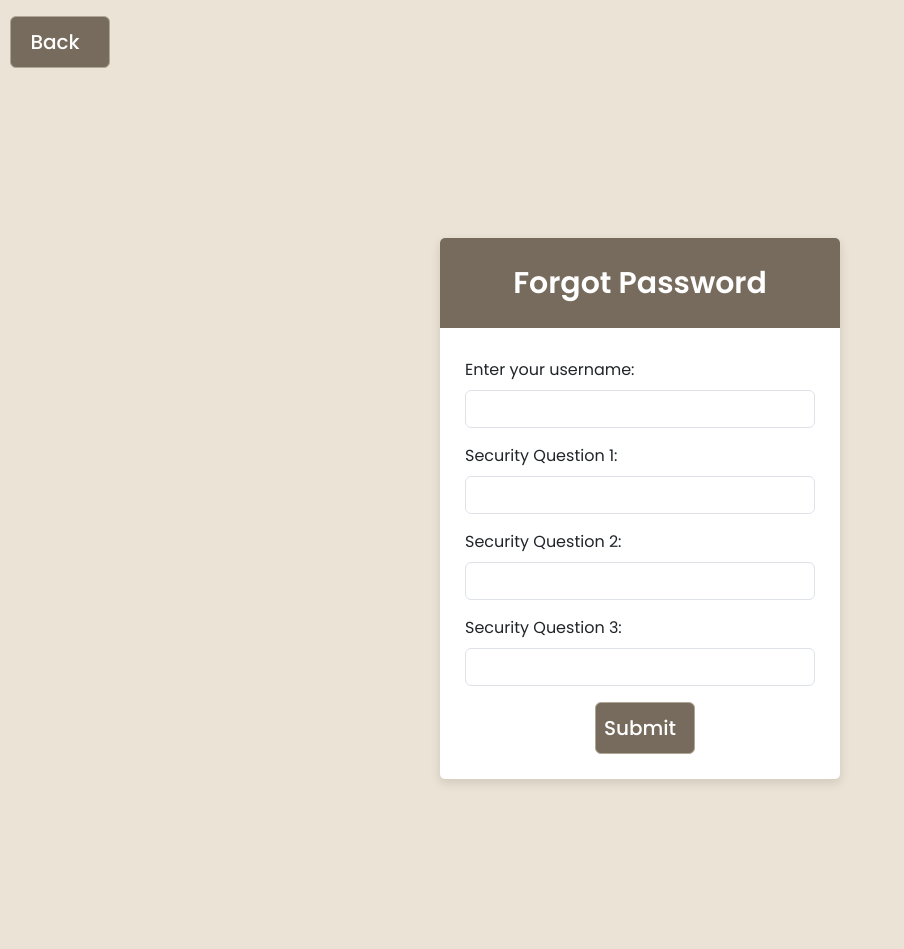
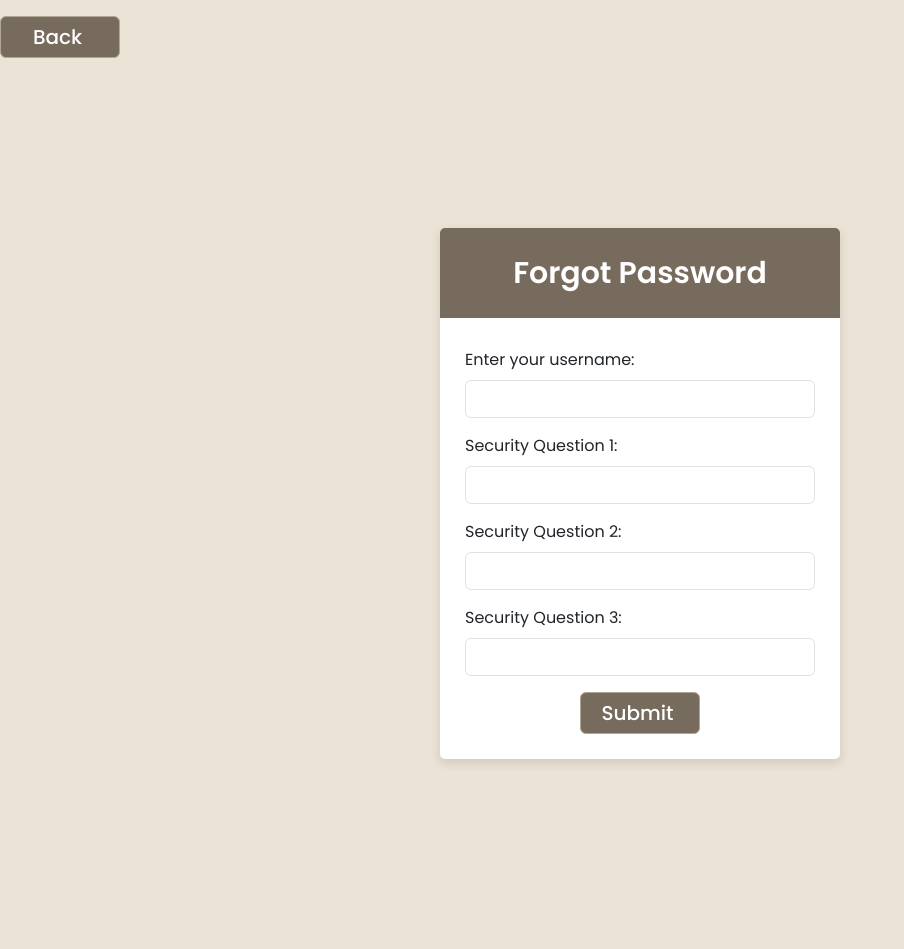
Before and after one commit to dejaaay/Heritage, a PHP site: page /admin/login/forgot_password.php in a window 1280 px wide. Shown: the whole page, without its empty margins (0-904 px from the left). After the commit the page ends 764 px from the top, so only its background shows below. Run offline with PHP 8.4, Linux system fonts and the light colour scheme.

Commit message:
changed directory of css files of forgot_password and admin-login

```diff
--- a/admin/login/admin-login.php
+++ b/admin/login/admin-login.php
@@ -11,7 +11,7 @@ session_start();
     <title>Admin Login</title>
     <link rel="shortcut icon" href="https://raw.githubusercontent.com/dejaaay/Cabelen/main/assets/img/Cabalen.png">
     <link href="https://cdn.jsdelivr.net/npm/bootstrap@5.3.3/dist/css/bootstrap.min.css" rel="stylesheet" />
-    <link rel="stylesheet" href="login.css">
+    <link rel="stylesheet" href="../../css/login.css">
     <link rel="stylesheet" href="https://cdnjs.cloudflare.com/ajax/libs/font-awesome/6.5.2/css/all.min.css" />
 </head>
 
--- a/admin/login/forgot_password.php
+++ b/admin/login/forgot_password.php
@@ -41,7 +41,7 @@ if (isset($_POST['username']) && isset($_POST['answer1']) && isset($_POST['answe
     <meta name="viewport" content="width=device-width, initial-scale=1.0">
     <title>Forgot Password</title>
     <link href="https://cdn.jsdelivr.net/npm/bootstrap@5.3.3/dist/css/bootstrap.min.css" rel="stylesheet" />
-    <link rel="stylesheet" href="forgot_password.css">
+    <link rel="stylesheet" href="../../css/forgot_password.css">
 </head>
 
 <body>
--- a/admin/login/forgot_password.css
+++ b/css/forgot_password.css
@@ -97,10 +97,10 @@ form .button input:hover{
   background: #B0A695;
 }
 .row-button{
-    margin-left: 10px;
-    padding: 10px;
-    width: 100px;
+    padding: 5px;
+    width: 120px;
     color: #fff;
+
     font-size: 20px;
     text-align: center;
     font-weight: 500;
```
Also changed, not shown: css/login.css (renamed from admin/login/login.css).
